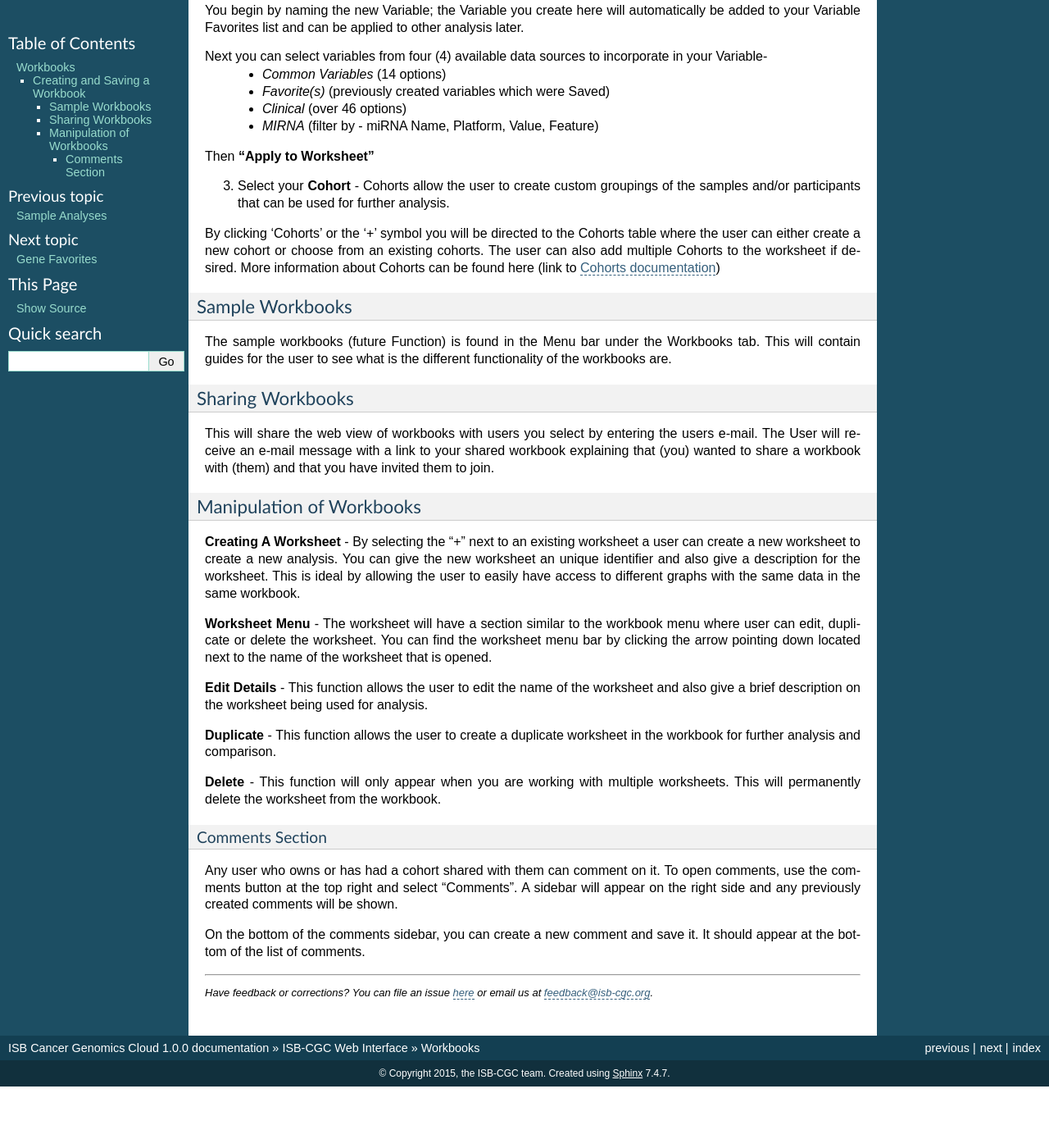
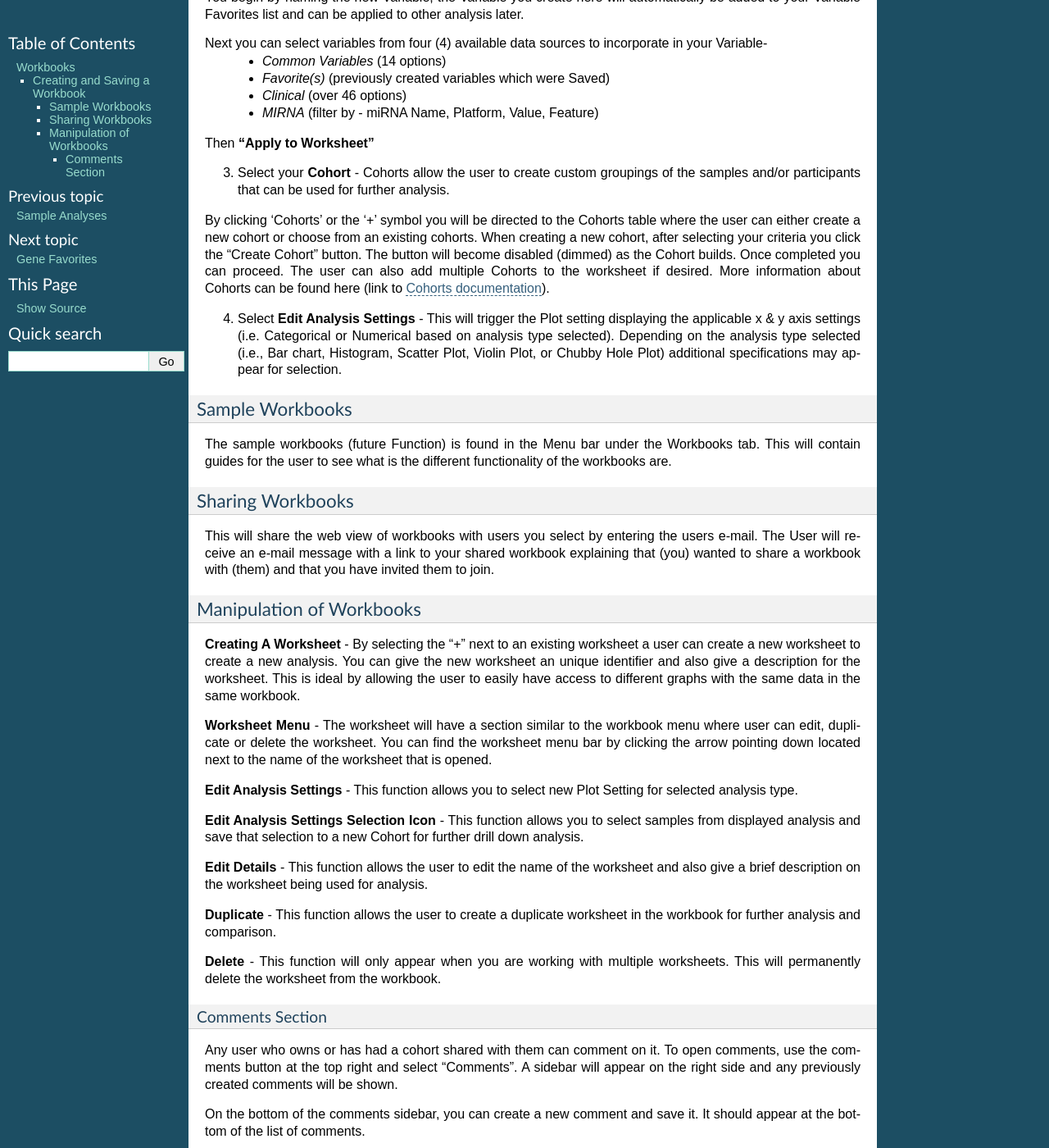
Before and after one commit to isb-cgc/readthedocs, a Sphinx documentation site: the page built from docs/source/sections/webapp/Workbooks.rst, in a window 1280 px wide and 1400 px high, scrolled down 1512 px. Shown: the whole window at 82% size. Built offline with Sphinx 7.4.7, drawn with Linux system fonts in a browser that asks for light colours; before the commit the page ends 2837 px from its top, so only the background shows below that.

Commit message:
Update Workbooks.rst
Updated "Edit Analysis" section in workbook

```diff
--- a/docs/source/sections/webapp/Workbooks.rst
+++ b/docs/source/sections/webapp/Workbooks.rst
@@ -1,4 +1,4 @@
- *******************
+*******************
 Workbooks
 *******************
 Workbooks store the Analyses you create -- and their related data. Basically, the worksheets you create to conduct analysis based on the source data selected (i.e. Genes, Variables and Cohorts).  Workbooks can be used to:
@@ -65,7 +65,9 @@ Then **“Apply to Worksheet”**
 
 3. Select your **Cohort** - Cohorts allow the user to create custom groupings of the samples and/or participants that can be used for further analysis.
 
-By clicking 'Cohorts' or the '+' symbol you will be directed to the Cohorts table where the user can either create a new cohort or choose from an existing cohorts. The user can also add multiple Cohorts to the worksheet if desired. More information about Cohorts can be found here (link to `Cohorts documentation <http://test>`_)
+By clicking 'Cohorts' or the '+' symbol you will be directed to the Cohorts table where the user can either create a new cohort or choose from an existing cohorts. When creating a new cohort, after selecting your criteria you click the "Create Cohort" button. The button will become disabled (dimmed) as the Cohort builds.  Once completed you can proceed.  The user can also add multiple Cohorts to the worksheet if desired. More information about Cohorts can be found here (link to `Cohorts documentation <http://test>`_).
+
+4. Select **Edit Analysis Settings** - This will trigger the Plot setting displaying the applicable x & y axis settings (i.e. Categorical or Numerical based on analysis type selected). Depending on the analysis type selected (i.e., Bar chart, Histogram, Scatter Plot, Violin Plot, or Chubby Hole Plot) additional specifications may appear for selection.
 
 Sample Workbooks
 ----------------
@@ -82,6 +84,10 @@ Manipulation of Workbooks
 
 **Worksheet Menu** - The worksheet will have a section similar to the workbook menu where user can edit, duplicate or delete the worksheet. You can find the worksheet menu bar by clicking the arrow pointing down located next to the name of the worksheet that is opened.
 
+**Edit Analysis Settings** - This function allows you to select new Plot Setting for selected analysis type.
+
+**Edit Analysis Settings Selection Icon** - This function allows you to select samples from displayed analysis and save that selection to a new Cohort for further drill down analysis.
+
 **Edit Details** - This function allows the user to edit the name of the worksheet and also give a brief description on the worksheet being used for analysis.
 
 **Duplicate** - This function allows the user to create a duplicate worksheet in the workbook for further analysis and comparison.
```
